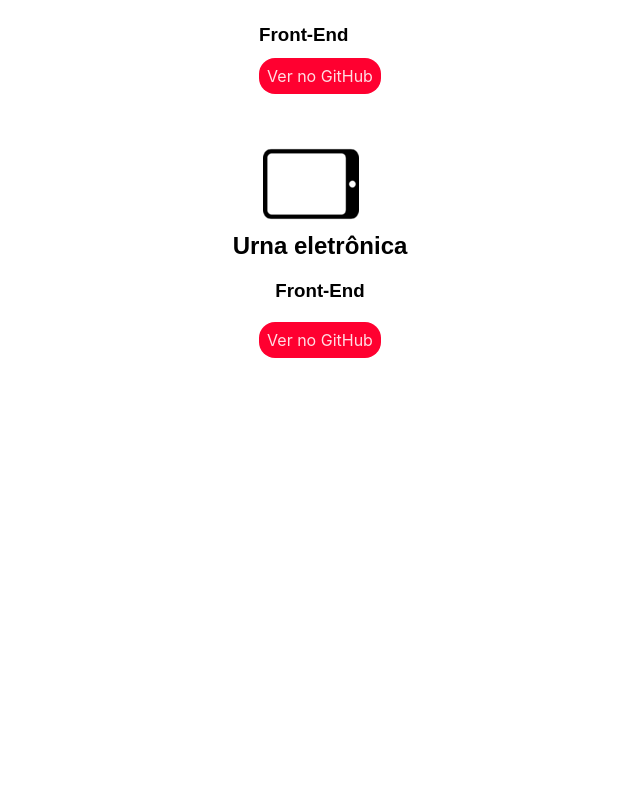
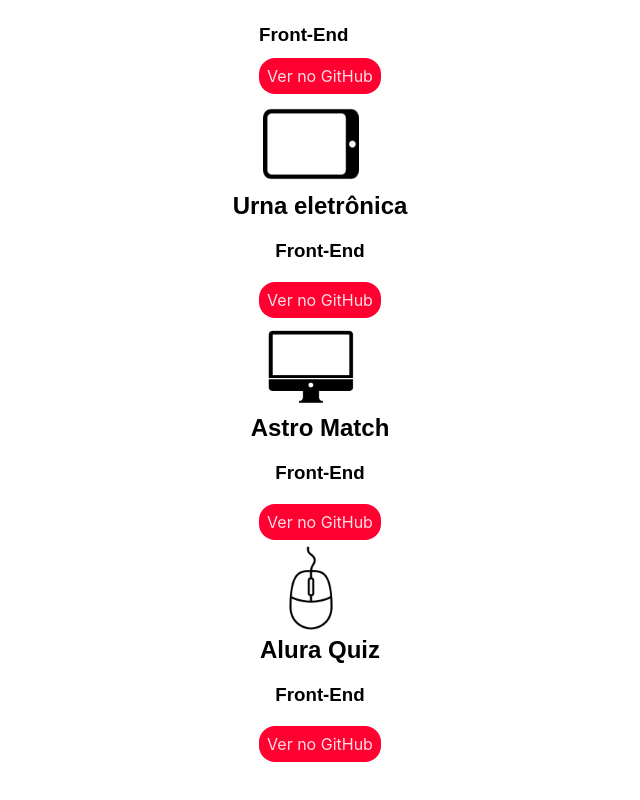
Before and after one commit to wendellima94/portfolio, a React (Create React App) app: page / in a window 1280 px wide. Shown: the part 1991-2791 px from the top of the page, without its empty margins (320-960 px from the left). Before the commit the page ends 2389 px from the top, so only its background shows below. Built offline with nearby package versions, Linux system fonts and the light colour scheme.

Commit message:
Atualizando projetos

```diff
--- a/src/components/fifthSection/index.js
+++ b/src/components/fifthSection/index.js
@@ -3,7 +3,9 @@
 import { Container, TitleText, ImgResolution, ButtonGit, ContainerProjetos } from './styled';
 
 import TelaPC from '../../assets/telaPc.png';
+import TelaPcDois from '../../assets/TelaPcDois.png';
 import Tablet from '../../assets/tablet.png';
+import Mouse from '../../assets/mouse.png';
 
 const FifthSection = () => {
   return (
@@ -30,6 +32,24 @@
             >
               Ver no GitHub
             </ButtonGit>
+          <ImgResolution src={TelaPcDois} alt="imagem-Tablet" />
+          <h1>Astro Match </h1><br></br>
+          <h3>Front-End</h3><br></br>
+            <ButtonGit
+            href='https://github.com/wendellima94/AstroMatch'
+            target="_blank"
+            >
+              Ver no GitHub
+            </ButtonGit>
+          <ImgResolution src={Mouse} alt="imagem-Tablet" />
+          <h1>Alura Quiz</h1><br></br>
+          <h3>Front-End</h3><br></br>
+            <ButtonGit
+            href='https://github.com/wendellima94/alura-quiz'
+            target="_blank"
+            >
+              Ver no GitHub
+            </ButtonGit>
     </Container>
   )
 }
--- a/src/components/fifthSection/styled.js
+++ b/src/components/fifthSection/styled.js
@@ -13,7 +13,7 @@
 `
 
 export const ContainerProjetos = styled.div `
-  padding-bottom: 50px;
+  padding-bottom:10px;
 `
 
 export const ImgResolution = styled.img `
```
Also changed, not shown: src/assets/TelaPcDois.png (added), src/assets/mouse.png (added).
